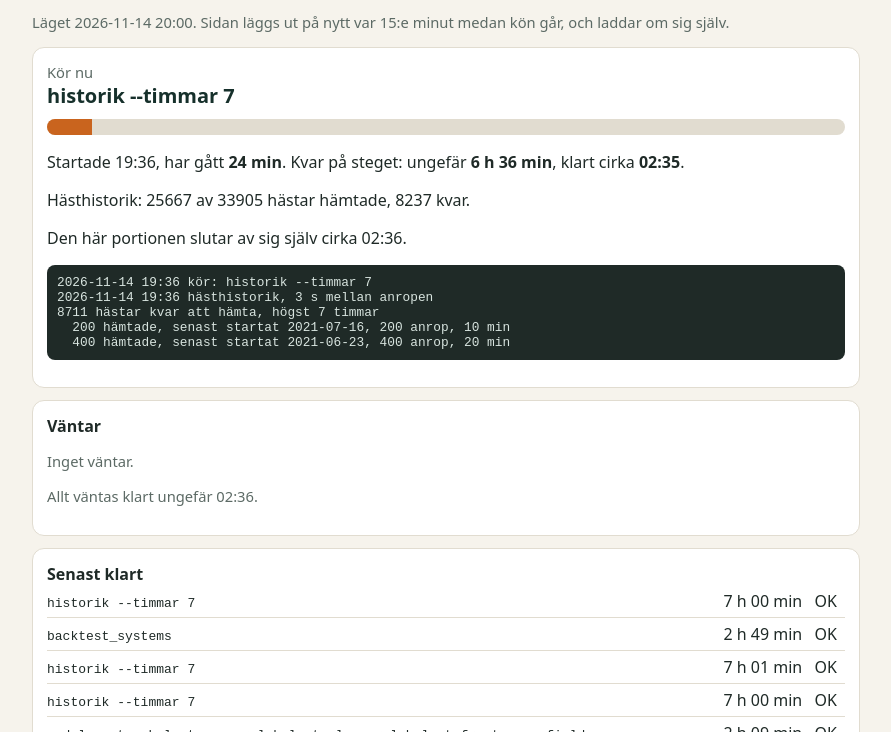
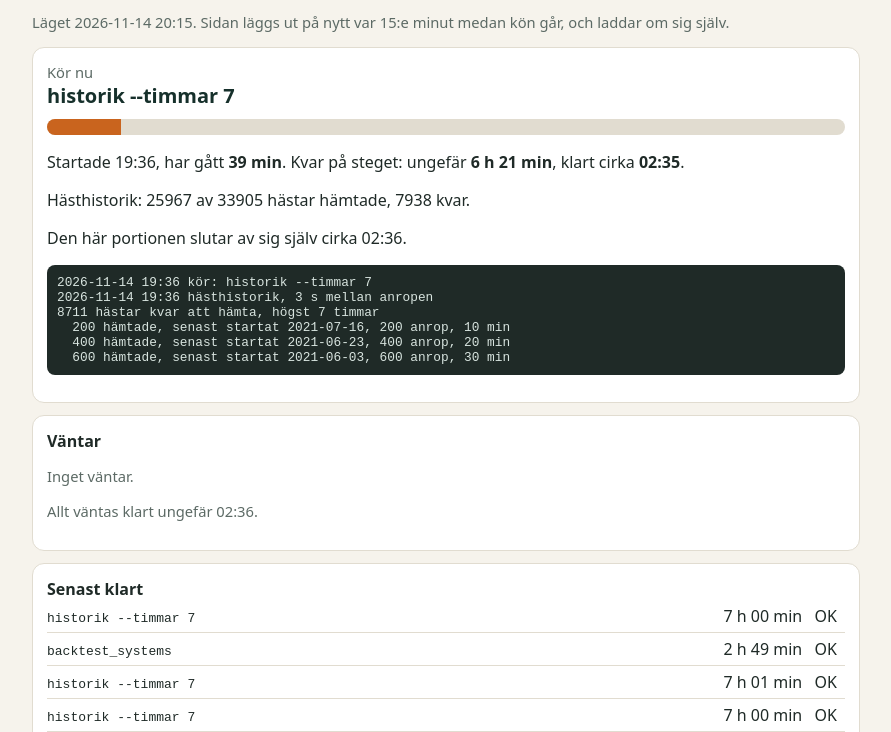
Before and after one commit to hbsportsdirector/travoraklet-stats, a plain HTML site: page natt-yeMydBbRSPAy.html in a window 1280 px wide. Shown: the part 68-800 px from the top of the page, without its empty margins (194-1085 px from the left). Drawn offline with Linux system fonts and the light colour scheme.

Commit message:
Nattkön 2026-11-14 20:15

```diff
--- a/natt-yeMydBbRSPAy.html
+++ b/natt-yeMydBbRSPAy.html
@@ -7,8 +7,9 @@ body{margin:0;font-family:system-ui,Segoe UI,Roboto,sans-serif;background:var(--
 .bar div{height:100%;background:var(--o)}.mut{color:#5c6a65;font-size:.92rem}.warn{color:#a3271b;font-weight:600}
 table{border-collapse:collapse;width:100%}td{padding:5px 8px 5px 0;border-bottom:1px solid var(--line);vertical-align:top}
 td.r{text-align:right;white-space:nowrap}code{overflow-wrap:anywhere}
-pre{background:#1f2a27;color:#d8e4df;padding:10px;border-radius:8px;overflow:auto;font-size:.8rem;white-space:pre-wrap}</style></head><body><div class='wrap'><h1>Nattkön</h1><p class='mut'>Läget 2026-11-14 20:00. Sidan läggs ut på nytt var 15:e minut medan kön går, och laddar om sig själv.</p><div class='card'><div class='mut'>Kör nu</div><div class='big'>historik --timmar 7</div><div class='bar'><div style='width:5.7%'></div></div><p>Startade 19:36, har gått <b>24 min</b>. Kvar på steget: ungefär <b>6 h 36 min</b>, klart cirka <b>02:35</b>.</p><p>Hästhistorik: 25667 av 33905 hästar hämtade, 8237 kvar.</p><p>Den här portionen slutar av sig själv cirka 02:36.</p><pre>2026-11-14 19:36 kör: historik --timmar 7
+pre{background:#1f2a27;color:#d8e4df;padding:10px;border-radius:8px;overflow:auto;font-size:.8rem;white-space:pre-wrap}</style></head><body><div class='wrap'><h1>Nattkön</h1><p class='mut'>Läget 2026-11-14 20:15. Sidan läggs ut på nytt var 15:e minut medan kön går, och laddar om sig själv.</p><div class='card'><div class='mut'>Kör nu</div><div class='big'>historik --timmar 7</div><div class='bar'><div style='width:9.3%'></div></div><p>Startade 19:36, har gått <b>39 min</b>. Kvar på steget: ungefär <b>6 h 21 min</b>, klart cirka <b>02:35</b>.</p><p>Hästhistorik: 25967 av 33905 hästar hämtade, 7938 kvar.</p><p>Den här portionen slutar av sig själv cirka 02:36.</p><pre>2026-11-14 19:36 kör: historik --timmar 7
 2026-11-14 19:36 hästhistorik, 3 s mellan anropen
 8711 hästar kvar att hämta, högst 7 timmar
   200 hämtade, senast startat 2021-07-16, 200 anrop, 10 min
-  400 hämtade, senast startat 2021-06-23, 400 anrop, 20 min</pre></div><div class='card'><b>Väntar</b><p class='mut'>Inget väntar.</p><p class='mut'>Allt väntas klart ungefär 02:36.</p></div><div class='card'><b>Senast klart</b><table><tr><td><code>historik --timmar 7</code></td><td class='r'>7 h 00 min</td><td class='r'>OK</td></tr><tr><td><code>backtest_systems</code></td><td class='r'>2 h 49 min</td><td class='r'>OK</td></tr><tr><td><code>historik --timmar 7</code></td><td class='r'>7 h 01 min</td><td class='r'>OK</td></tr><tr><td><code>historik --timmar 7</code></td><td class='r'>7 h 00 min</td><td class='r'>OK</td></tr><tr><td><code>model --utan h_last_open_rel,h_last_close_rel,h_last_front_pace,field_ … plit_kick5,rank_split,track_id</code></td><td class='r'>2 h 09 min</td><td class='r'>OK</td></tr><tr><td><code>model --utan h_last_open_rel,h_last_close_rel,h_last_front_pace,field_ … plit_kick5,rank_split,track_id</code></td><td class='r'>0 min</td><td class='r warn'>FEL</td></tr></table></div></div></body></html>
+  400 hämtade, senast startat 2021-06-23, 400 anrop, 20 min
+  600 hämtade, senast startat 2021-06-03, 600 anrop, 30 min</pre></div><div class='card'><b>Väntar</b><p class='mut'>Inget väntar.</p><p class='mut'>Allt väntas klart ungefär 02:36.</p></div><div class='card'><b>Senast klart</b><table><tr><td><code>historik --timmar 7</code></td><td class='r'>7 h 00 min</td><td class='r'>OK</td></tr><tr><td><code>backtest_systems</code></td><td class='r'>2 h 49 min</td><td class='r'>OK</td></tr><tr><td><code>historik --timmar 7</code></td><td class='r'>7 h 01 min</td><td class='r'>OK</td></tr><tr><td><code>historik --timmar 7</code></td><td class='r'>7 h 00 min</td><td class='r'>OK</td></tr><tr><td><code>model --utan h_last_open_rel,h_last_close_rel,h_last_front_pace,field_ … plit_kick5,rank_split,track_id</code></td><td class='r'>2 h 09 min</td><td class='r'>OK</td></tr><tr><td><code>model --utan h_last_open_rel,h_last_close_rel,h_last_front_pace,field_ … plit_kick5,rank_split,track_id</code></td><td class='r'>0 min</td><td class='r warn'>FEL</td></tr></table></div></div></body></html>
```
